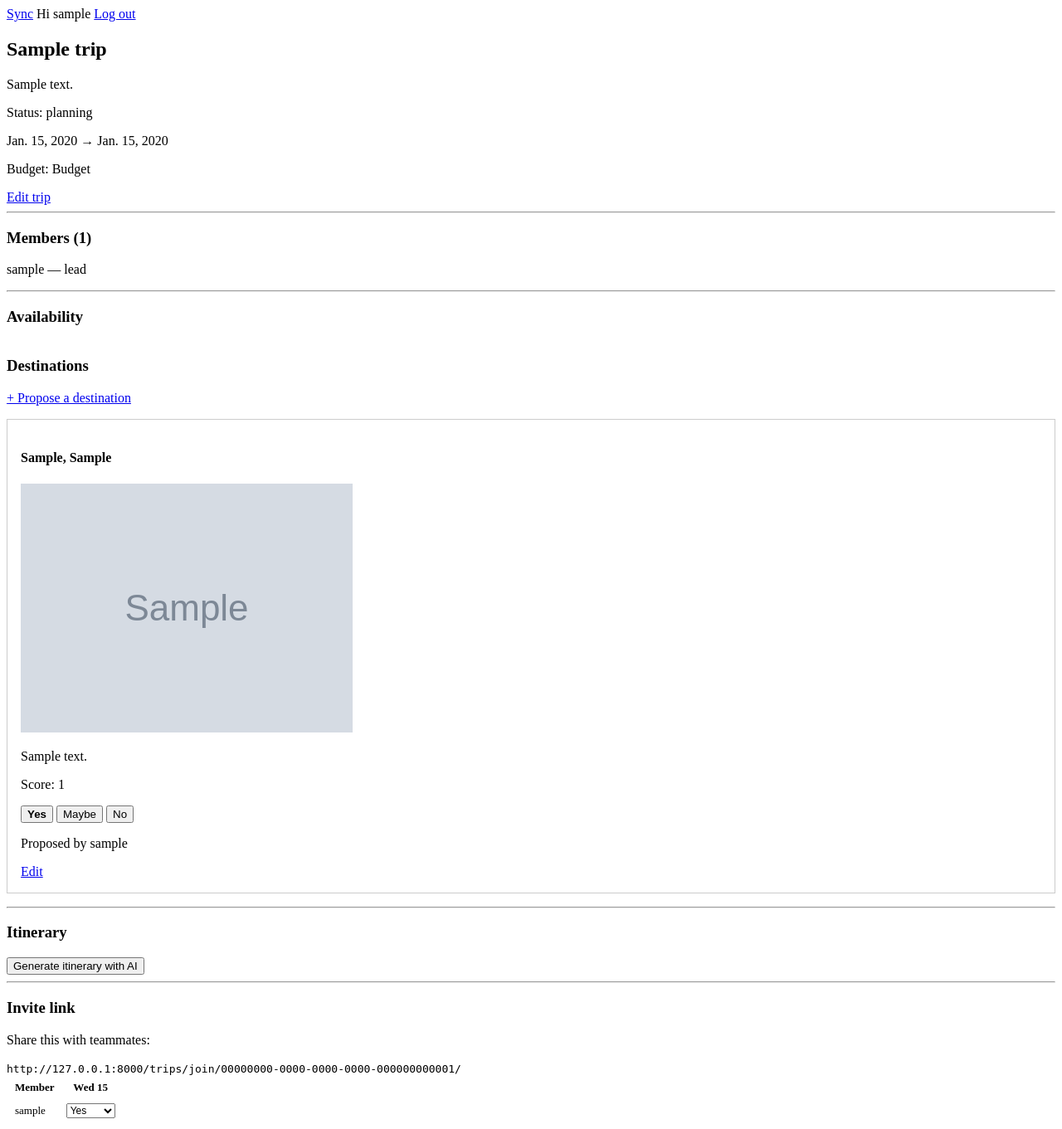
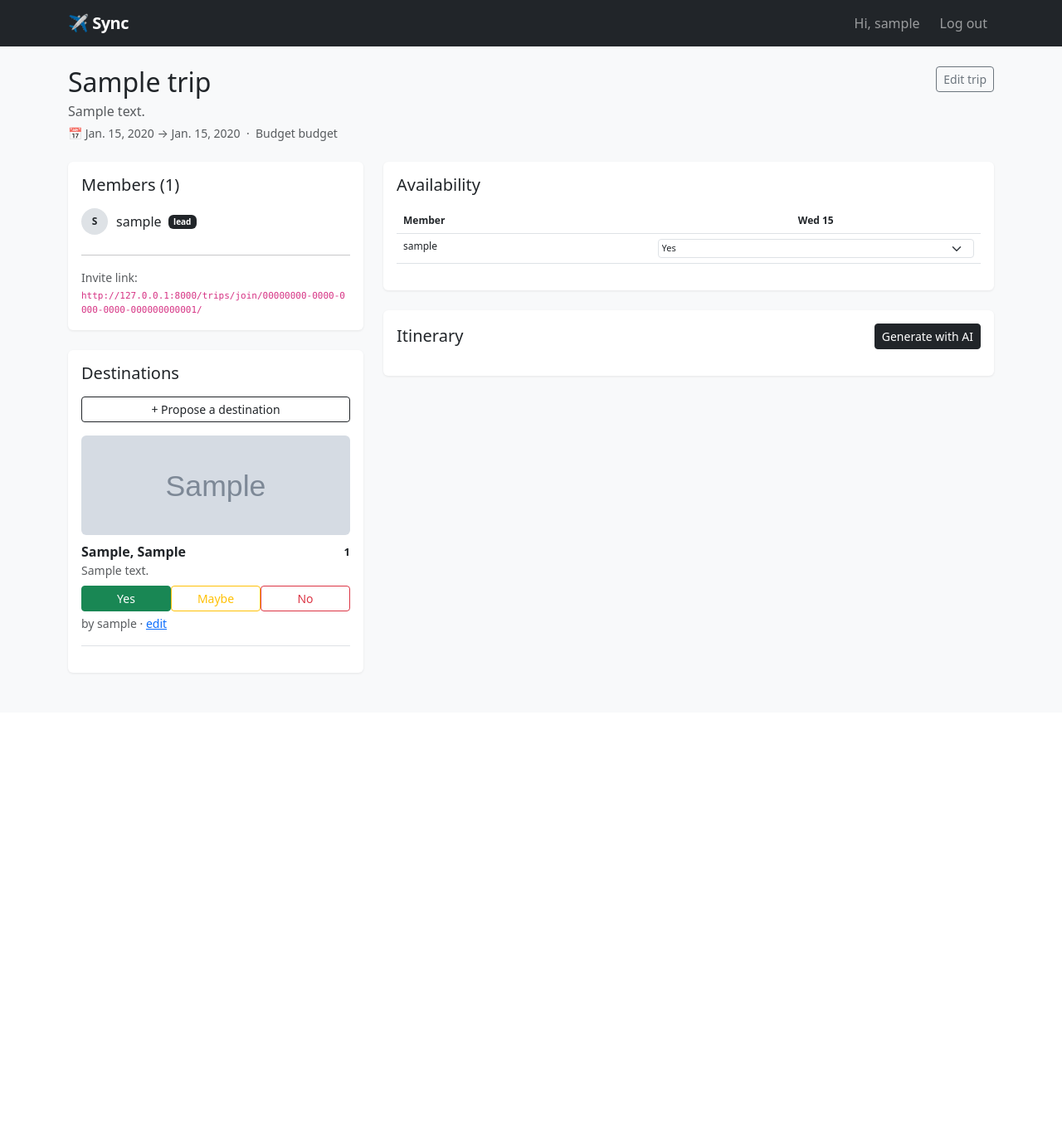
Before and after one commit to Lauragr9/sync, a Django app: a page that uses templates/base.html in a window 1280 px wide. Shown: the whole page at 83% size. After the commit the page ends 813 px from the top, so only its background shows below. Run offline with Django 5.2, Linux system fonts and the light colour scheme; a user stored in the database is signed in; tables that the repository leaves empty hold one stand-in row (values such as "Sample post"); grey boxes marked "Sample" are stand-in pictures.

Commit message:
feat: Bootstrap design — full UI overhaul

```diff
--- a/templates/base.html
+++ b/templates/base.html
@@ -4,21 +4,43 @@
   <meta charset="UTF-8">
   <meta name="viewport" content="width=device-width, initial-scale=1.0">
   <title>Sync</title>
+  <link href="https://cdn.jsdelivr.net/npm/bootstrap@5.3.0/dist/css/bootstrap.min.css" rel="stylesheet">
+  <style>
+    body { background-color: #f8f9fa; }
+    .navbar-brand { font-weight: 700; letter-spacing: -0.5px; }
+    .card { border: none; box-shadow: 0 1px 3px rgba(0,0,0,0.08); }
+    .activity-card { border-left: 3px solid #dee2e6; padding: 10px 14px; margin-bottom: 8px; background: white; border-radius: 0 6px 6px 0; }
+    .activity-card.transport { border-left-color: #6c757d; }
+    .activity-card.food { border-left-color: #fd7e14; }
+    .activity-card.activity { border-left-color: #0d6efd; }
+    .activity-card.accommodation { border-left-color: #198754; }
+    .activity-card.free { border-left-color: #6f42c1; }
+    .badge-category { font-size: 10px; text-transform: uppercase; letter-spacing: 0.5px; }
+    .availability-table th, .availability-table td { font-size: 12px; padding: 6px 8px; }
+    .score-badge { font-size: 13px; font-weight: 600; }
+  </style>
 </head>
 <body>
 
-  <nav>
-    <a href="{% url 'dashboard' %}">Sync</a>
-    {% if user.is_authenticated %}
-      <span>Hi {{ user.username }}</span>
-      <a href="{% url 'logout' %}">Log out</a>
-    {% else %}
-      <a href="{% url 'login' %}">Log in</a>
-      <a href="{% url 'signup' %}">Sign up</a>
-    {% endif %}
-  </nav>
+<nav class="navbar navbar-expand-lg navbar-dark bg-dark mb-4">
+  <div class="container">
+    <a class="navbar-brand" href="{% url 'dashboard' %}">✈ Sync</a>
+    <div class="navbar-nav ms-auto">
+      {% if user.is_authenticated %}
+        <span class="navbar-text me-3">Hi, {{ user.username }}</span>
+        <a class="nav-link" href="{% url 'logout' %}">Log out</a>
+      {% else %}
+        <a class="nav-link" href="{% url 'login' %}">Log in</a>
+        <a class="nav-link" href="{% url 'signup' %}">Sign up</a>
+      {% endif %}
+    </div>
+  </div>
+</nav>
 
+<div class="container pb-5">
   {% block content %}{% endblock %}
+</div>
 
+<script src="https://cdn.jsdelivr.net/npm/bootstrap@5.3.0/dist/js/bootstrap.bundle.min.js"></script>
 </body>
 </html>
--- a/templates/sync/trip_detail.html
+++ b/templates/sync/trip_detail.html
@@ -1,53 +1,115 @@
 {% extends 'base.html' %}
 {% load sync_extras %}
 {% block content %}
-  <h2>{{ trip.name }}</h2>
-  <p>{{ trip.description }}</p>
-  <p>Status: {{ trip.status }}</p>
+
+<div class="d-flex justify-content-between align-items-start mb-4">
+  <div>
+    <h2 class="mb-1">{{ trip.name }}</h2>
+    <p class="text-muted mb-1">{{ trip.description }}</p>
     {% if trip.departure_date %}
-    <p>{{ trip.departure_date }} → {{ trip.return_date }}</p>
+      <p class="small text-muted mb-0">📅 {{ trip.departure_date }} → {{ trip.return_date }} &nbsp;·&nbsp; {{ trip.get_budget_range_display }} budget</p>
     {% endif %}
-  <p>Budget: {{ trip.get_budget_range_display }}</p>
+  </div>
   {% if request.user == trip.lead %}
-  <a href="{% url 'trip_edit' trip.slug %}">Edit trip</a>
+    <a href="{% url 'trip_edit' trip.slug %}" class="btn btn-outline-secondary btn-sm">Edit trip</a>
   {% endif %}
+</div>
 
+<div class="row g-4">
+
+  <div class="col-lg-4">
+
+    <div class="card p-3 mb-4">
+      <h5 class="mb-3">Members ({{ members.count }})</h5>
+      {% for member in members %}
+        <div class="d-flex align-items-center mb-2">
+          <div style="width:32px;height:32px;border-radius:50%;background:#dee2e6;display:flex;align-items:center;justify-content:center;font-size:12px;font-weight:600;margin-right:10px;">
+            {{ member.user.username|first|upper }}
+          </div>
+          <span>{{ member.user.username }}</span>
+          {% if member.role == 'lead' %}
+            <span class="badge bg-dark ms-2" style="font-size:10px;">lead</span>
+          {% endif %}
+        </div>
+      {% endfor %}
       <hr>
+      <p class="small text-muted mb-1">Invite link:</p>
+      <code style="font-size:11px;word-break:break-all;">http://127.0.0.1:8000{% url 'trip_join' trip.invite_token %}</code>
+    </div>
 
-  <h3>Members ({{ members.count }})</h3>
-  {% for member in members %}
-    <p>{{ member.user.username }} — {{ member.role }}</p>
+    <div class="card p-3">
+      <h5 class="mb-3">Destinations</h5>
+      <a href="{% url 'proposal_create' trip.slug %}" class="btn btn-outline-dark btn-sm w-100 mb-3">+ Propose a destination</a>
+
+      {% if proposals_with_scores %}
+        {% for item in proposals_with_scores %}
+        <div class="mb-3 pb-3 border-bottom">
+          {% if item.proposal.image_url %}
+            <img src="{{ item.proposal.image_url }}" alt="{{ item.proposal.city }}" class="rounded mb-2" style="width:100%;height:120px;object-fit:cover;">
+          {% endif %}
+          <div class="d-flex justify-content-between align-items-center">
+            <strong>{{ item.proposal.city }}, {{ item.proposal.country }}</strong>
+            <span class="score-badge">{{ item.total }}</span>
+          </div>
+          {% if item.proposal.notes %}
+            <p class="small text-muted mb-2">{{ item.proposal.notes }}</p>
+          {% endif %}
+          <div class="btn-group w-100 mb-1" role="group">
+            <form method="post" action="{% url 'vote' item.proposal.id %}" style="flex:1">
+              {% csrf_token %}
+              <input type="hidden" name="score" value="1">
+              <button class="btn btn-sm w-100 {% if item.user_vote == 1 %}btn-success{% else %}btn-outline-success{% endif %}">Yes</button>
+            </form>
+            <form method="post" action="{% url 'vote' item.proposal.id %}" style="flex:1">
+              {% csrf_token %}
+              <input type="hidden" name="score" value="0">
+              <button class="btn btn-sm w-100 {% if item.user_vote == 0 %}btn-warning{% else %}btn-outline-warning{% endif %}">Maybe</button>
+            </form>
+            <form method="post" action="{% url 'vote' item.proposal.id %}" style="flex:1">
+              {% csrf_token %}
+              <input type="hidden" name="score" value="-1">
+              <button class="btn btn-sm w-100 {% if item.user_vote == -1 %}btn-danger{% else %}btn-outline-danger{% endif %}">No</button>
+            </form>
+          </div>
+          <p class="small text-muted mb-0">by {{ item.proposal.proposed_by.username }}
+            {% if request.user == item.proposal.proposed_by %}
+              · <a href="{% url 'proposal_edit' item.proposal.id %}">edit</a>
+            {% endif %}
+          </p>
+        </div>
         {% endfor %}
+      {% else %}
+        <p class="text-muted small">No destinations proposed yet.</p>
+      {% endif %}
+    </div>
 
+  </div>
 
-  <hr>
+  <div class="col-lg-8">
 
-  <h3>Availability</h3>
-
+    <div class="card p-3 mb-4">
+      <h5 class="mb-3">Availability</h5>
       {% if dates %}
       <div style="overflow-x:auto">
-    <table style="border-collapse:collapse; font-size:13px;">
+        <table class="table table-sm availability-table">
           <thead>
             <tr>
-          <th style="padding:6px 10px; text-align:left;">Member</th>
+              <th>Member</th>
               {% for date in dates %}
-            <th style="padding:6px 8px; text-align:center;">
-              {{ date|date:"D d" }}
-            </th>
+                <th class="text-center">{{ date|date:"D d" }}</th>
               {% endfor %}
             </tr>
           </thead>
-
           <tbody>
             {% for member in members %}
             <tr>
-    <td style="padding:6px 10px; font-weight:500;">{{ member.user.username }}</td>
+              <td class="fw-500">{{ member.user.username }}</td>
               {% for date in dates %}
-    <td style="padding:4px; text-align:center;">
+              <td class="text-center">
                 {% get_avail grid member.user.id date as current_status %}
                 {% if member.user == request.user %}
                   {% with date_str=date|date:"Y-m-d" %}
-          <select onchange="setAvailability('{{ date_str }}', this.value)" style="font-size:12px;">
+                  <select onchange="setAvailability('{{ date_str }}', this.value)" class="form-select form-select-sm" style="font-size:11px;padding:2px 4px;min-width:70px;">
                     <option value="">—</option>
                     <option value="available" {% if current_status == "available" %}selected{% endif %}>Yes</option>
                     <option value="maybe" {% if current_status == "maybe" %}selected{% endif %}>Maybe</option>
@@ -55,19 +117,82 @@
                   </select>
                   {% endwith %}
                 {% else %}
-        {% if current_status == "available" %}<span style="color:green">Yes</span>
-        {% elif current_status == "maybe" %}<span style="color:orange">Maybe</span>
-        {% elif current_status == "unavailable" %}<span style="color:red">No</span>
-        {% else %}<span style="color:#ccc">—</span>{% endif %}
+                  {% if current_status == "available" %}<span class="text-success fw-bold">Yes</span>
+                  {% elif current_status == "maybe" %}<span class="text-warning fw-bold">?</span>
+                  {% elif current_status == "unavailable" %}<span class="text-danger fw-bold">No</span>
+                  {% else %}<span class="text-muted">—</span>{% endif %}
                 {% endif %}
               </td>
               {% endfor %}
             </tr>
             {% endfor %}
           </tbody>
+        </table>
+      </div>
+      {% else %}
+        <p class="text-muted small">Set departure and return dates to enable the availability calendar.</p>
+      {% endif %}
+    </div>
+
+    <div class="card p-3">
+      <div class="d-flex justify-content-between align-items-center mb-3">
+        <h5 class="mb-0">Itinerary</h5>
+        <div class="d-flex gap-2">
+          {% if itinerary and itinerary.status == 'ready' %}
+            <a href="{% url 'itinerary_pdf' trip.slug %}" class="btn btn-outline-dark btn-sm">Download PDF</a>
+          {% endif %}
+          {% if request.user == trip.lead %}
+            <form method="post" action="{% url 'itinerary_generate' trip.slug %}">
+              {% csrf_token %}
+              <button type="submit" class="btn btn-dark btn-sm">
+                {% if itinerary and itinerary.status == 'ready' %}Regenerate{% else %}Generate with AI{% endif %}
+              </button>
+            </form>
+          {% endif %}
+        </div>
+      </div>
+
+      {% if itinerary %}
+        {% if itinerary.status == 'generating' %}
+          <p class="text-muted">Generating... refresh in a few seconds.</p>
+        {% elif itinerary.status == 'failed' %}
+          <p class="text-danger">Generation failed. Try again.</p>
+        {% elif itinerary.status == 'ready' %}
+          {% for day in itinerary.days.all %}
+          <div class="mb-4">
+            <h6 class="fw-bold border-bottom pb-1 mb-2">
+              Day {{ day.day_number }} — {{ day.date }} — {{ day.location }}
+            </h6>
+            {% if day.theme %}
+              <p class="text-muted small fst-italic mb-2">{{ day.theme }}</p>
+            {% endif %}
+            {% for activity in day.activities.all %}
+            <div class="activity-card {{ activity.category }}">
+              <div class="d-flex justify-content-between">
+                <strong style="font-size:13px;">{{ activity.time_slot }} — {{ activity.title }}</strong>
+                <span class="badge bg-light text-dark badge-category">{{ activity.category }}</span>
+              </div>
+              <p class="mb-0 mt-1" style="font-size:12px;color:#555;">{{ activity.description }}</p>
+            </div>
+            {% endfor %}
+          </div>
+          {% endfor %}
+        {% endif %}
+      {% else %}
+        <p class="text-muted small">
+          {% if request.user == trip.lead %}
+            Click "Generate with AI" to create your itinerary.
+          {% else %}
+            The trip lead can generate an itinerary.
+          {% endif %}
+        </p>
+      {% endif %}
+    </div>
+
+  </div>
+</div>
 
 <script>
-
 function getCookie(name) {
   let cookieValue = null;
   if (document.cookie && document.cookie !== '') {
@@ -82,7 +207,6 @@
   }
   return cookieValue;
 }
-
 function setAvailability(date, status) {
   fetch("{% url 'availability' trip.slug %}", {
     method: 'POST',
@@ -91,117 +215,8 @@
       'X-CSRFToken': getCookie('csrftoken')
     },
     body: 'date=' + date + '&status=' + status
-  }).then(response => {
-    if (response.ok) {
-      console.log('Saved:', date, status);
-    }
   });
 }
 </script>
-  </script>
-
-  {% else %}
-    <p>Set departure and return dates on the trip to enable the availability calendar.</p>
-  {% endif %}
-
-  <h3>Destinations</h3>
-  <a href="{% url 'proposal_create' trip.slug %}">+ Propose a destination</a>
-
-  {% if proposals_with_scores %}
-    {% for item in proposals_with_scores %}
-      <div style="border:1px solid #ccc; padding:1rem; margin:1rem 0;">
-        <h4>{{ item.proposal.city }}, {{ item.proposal.country }}</h4>
-        {% if item.proposal.image_url %}
-        <img src="{{ item.proposal.image_url }}" alt="{{ item.proposal.city }}" style="width:100%; max-width:400px;">
-        {% endif %}
-        {% if item.proposal.notes %}
-          <p>{{ item.proposal.notes }}</p>
-        {% endif %}
-
-        <p>Score: {{ item.total }}</p>
-
-        <form method="post" action="{% url 'vote' item.proposal.id %}" style="display:inline">
-          {% csrf_token %}
-          <input type="hidden" name="score" value="1">
-          <button type="submit" {% if item.user_vote == 1 %}style="font-weight:bold"{% endif %}>
-            Yes
-          </button>
-        </form>
-
-        <form method="post" action="{% url 'vote' item.proposal.id %}" style="display:inline">
-          {% csrf_token %}
-          <input type="hidden" name="score" value="0">
-          <button type="submit" {% if item.user_vote == 0 %}style="font-weight:bold"{% endif %}>
-            Maybe
-          </button>
-        </form>
-
-        <form method="post" action="{% url 'vote' item.proposal.id %}" style="display:inline">
-          {% csrf_token %}
-          <input type="hidden" name="score" value="-1">
-          <button type="submit" {% if item.user_vote == -1 %}style="font-weight:bold"{% endif %}>
-            No
-          </button>
-        </form>
-
-        <p>Proposed by {{ item.proposal.proposed_by.username }}</p>
-        {% if request.user == item.proposal.proposed_by %}
-         <a href="{% url 'proposal_edit' item.proposal.id %}">Edit</a>
-        {% endif %}
-      </div>
-    {% endfor %}
-  {% else %}
-    <p>No destinations proposed yet.</p>
-  {% endif %}
-
-  <hr>
-
-<h3>Itinerary</h3>
-
-{% if request.user == trip.lead %}
-  <form method="post" action="{% url 'itinerary_generate' trip.slug %}">
-    {% csrf_token %}
-    <button type="submit">
-      {% if itinerary and itinerary.status == 'ready' %}
-        {% if itinerary and itinerary.status == 'ready' %}
-         <a href="{% url 'itinerary_pdf' trip.slug %}">
-            Download PDF
-         </a>
-      {% endif %}
-      {% else %}
-        Generate itinerary with AI
-      {% endif %}
-    </button>
-  </form>
-{% endif %}
-
-{% if itinerary %}
-  {% if itinerary.status == 'generating' %}
-    <p>Generating... refresh in a few seconds.</p>
-  {% elif itinerary.status == 'failed' %}
-    <p>Generation failed. Try again.</p>
-  {% elif itinerary.status == 'ready' %}
-    {% for day in itinerary.days.all %}
-      <div style="border:1px solid #ccc; padding:1rem; margin:1rem 0; border-radius:8px;">
-        <h4>Day {{ day.day_number }} — {{ day.date }} — {{ day.location }}</h4>
-        {% if day.theme %}<p><em>{{ day.theme }}</em></p>{% endif %}
-        {% for activity in day.activities.all %}
-          <div style="margin:0.5rem 0; padding:0.5rem; background:#f9f9f9; border-radius:4px;">
-            <strong>{{ activity.time_slot }} — {{ activity.title }}</strong>
-            <span style="font-size:12px; color:#666; margin-left:8px;">{{ activity.category }}</span>
-            <p style="margin:4px 0 0; font-size:14px;">{{ activity.description }}</p>
-          </div>
-        {% endfor %}
-      </div>
-    {% endfor %}
-  {% endif %}
-{% else %}
-  <p>No itinerary yet. {% if request.user == trip.lead %}Click the button above to generate one.{% else %}The trip lead can generate one.{% endif %}</p>
-{% endif %}
-
-<hr>
-  <h3>Invite link</h3>
-  <p>Share this with teammates:</p>
-  <code>http://127.0.0.1:8000{% url 'trip_join' trip.invite_token %}</code>
 
 {% endblock %}
```
Also changed, not shown: templates/registration/login.html (+20 -7 lines), templates/registration/signup.html (+23 -7 lines), templates/sync/dashboard.html (+28 -15 lines), templates/sync/proposal_create.html (+22 -7 lines). Lines whose indentation alone changed are shown as unchanged.
